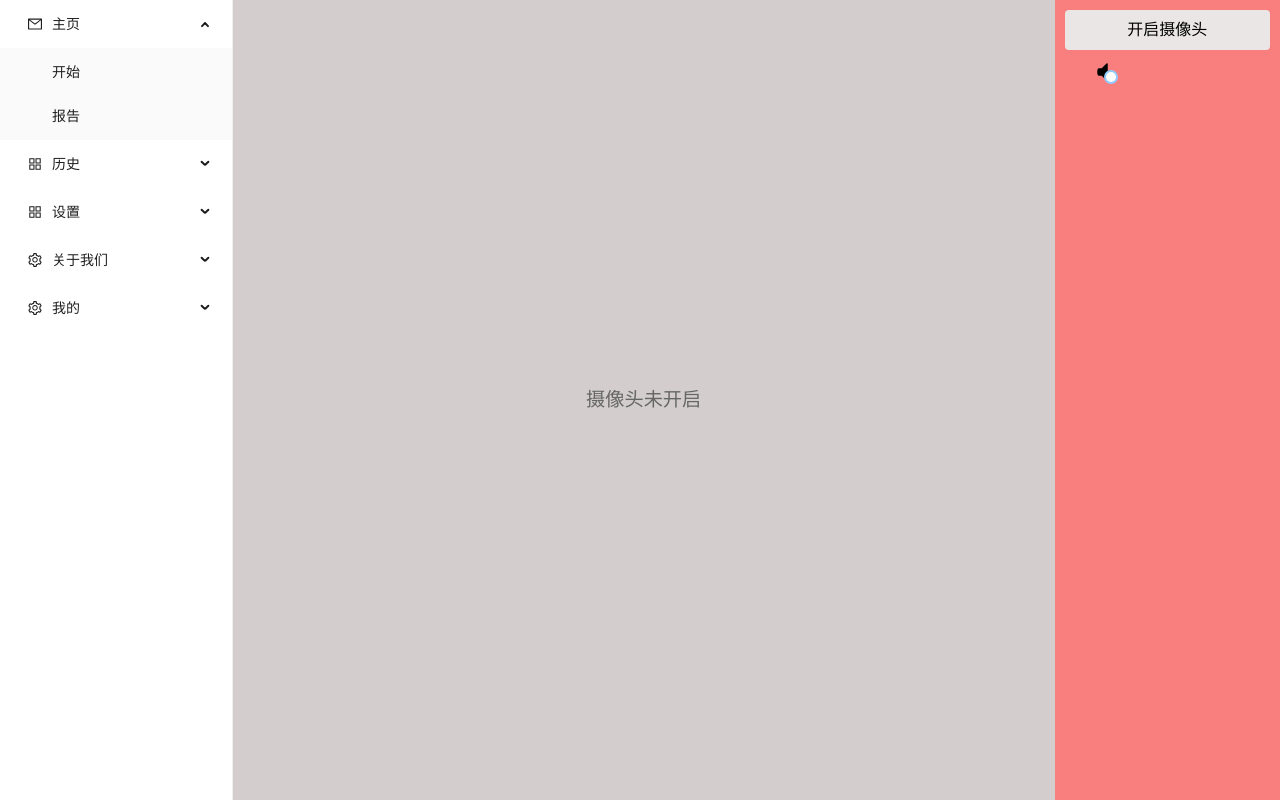
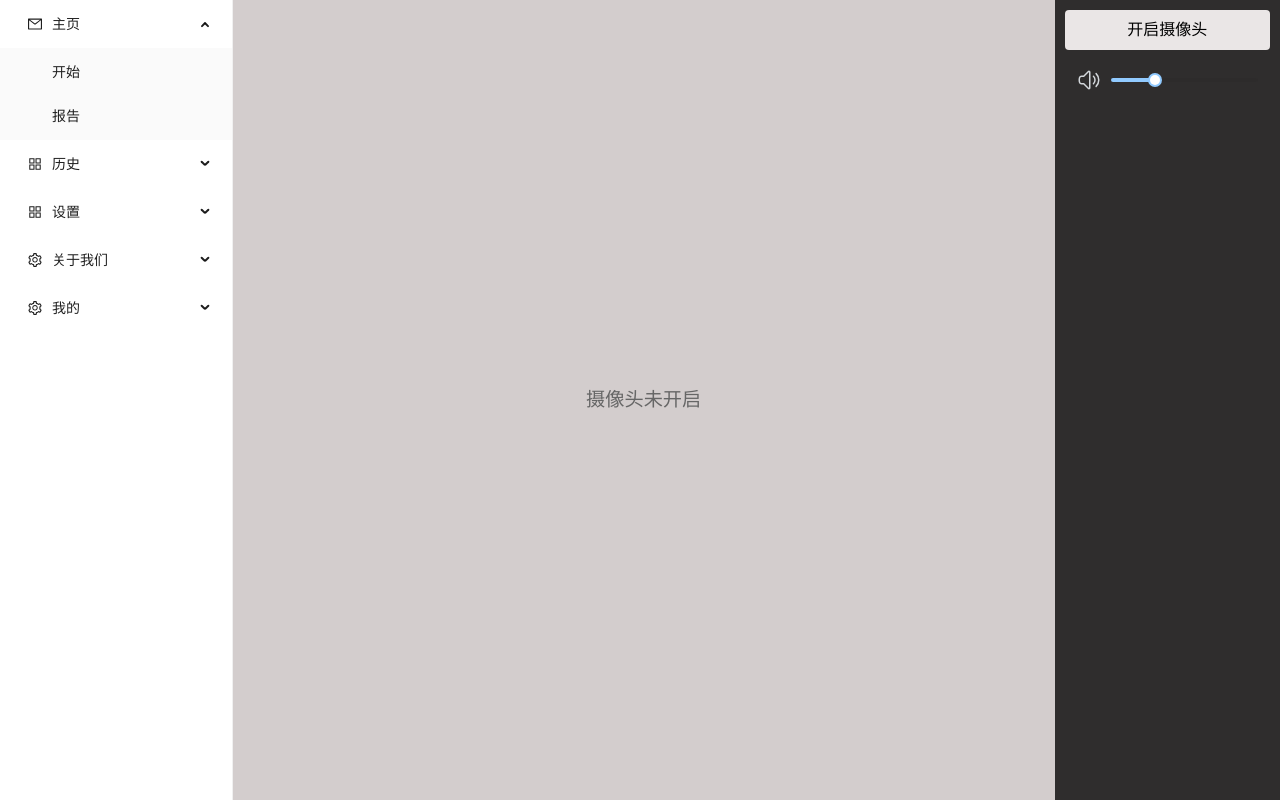
Before and after one commit to NightRain5212/test1, a Vue app in the folder interview-aissistant/: page / in a window 1280 px wide. Built offline with nearby package versions, Linux system fonts and the light colour scheme; sample sign-in values are in the browser's storage.

Commit message:
优化样式

```diff
--- a/interview-aissistant/src/views/HomeView.vue
+++ b/interview-aissistant/src/views/HomeView.vue
@@ -10,84 +10,113 @@
         {{ isCameraActive ? '关闭摄像头' : '开启摄像头' }}
       </button>
       <div class="sound-slider">
-        <div class="icon" v-if="sliderValue > 0"><svg >
+        <div class="icon">
+          <svg v-if="sliderValue > 0" xmlns="http://www.w3.org/2000/svg" fill="none" viewBox="0 0 24 24"
+            stroke-width="1.5" stroke="currentColor" class="size-6">
             <path stroke-linecap="round" stroke-linejoin="round"
               d="M19.114 5.636a9 9 0 0 1 0 12.728M16.463 8.288a5.25 5.25 0 0 1 0 7.424M6.75 8.25l4.72-4.72a.75.75 0 0 1 1.28.53v15.88a.75.75 0 0 1-1.28.53l-4.72-4.72H4.51c-.88 0-1.704-.507-1.938-1.354A9.009 9.009 0 0 1 2.25 12c0-.83.112-1.633.322-2.396C2.806 8.756 3.63 8.25 4.51 8.25H6.75Z" />
           </svg>
-        </div>
-        <div class="icon" v-if="sliderValue == 0"><svg>
+          <svg v-else xmlns="http://www.w3.org/2000/svg" fill="none" viewBox="0 0 24 24" stroke-width="1.5"
+            stroke="currentColor" class="size-6">
             <path stroke-linecap="round" stroke-linejoin="round"
               d="M17.25 9.75 19.5 12m0 0 2.25 2.25M19.5 12l2.25-2.25M19.5 12l-2.25 2.25m-10.5-6 4.72-4.72a.75.75 0 0 1 1.28.53v15.88a.75.75 0 0 1-1.28.53l-4.72-4.72H4.51c-.88 0-1.704-.507-1.938-1.354A9.009 9.009 0 0 1 2.25 12c0-.83.112-1.633.322-2.396C2.806 8.756 3.63 8.25 4.51 8.25H6.75Z" />
           </svg>
         </div>
-          <a-slider class="silder" v-model:value="sliderValue" :min="0" :max="20" />
+        <div class="slider">
+          <a-slider v-model:value="sliderValue" :min="0" :max="100" />
+        </div>
       </div>
     </div>
   </div>
 </template>
-
 <script setup>
-import { ref, onMounted, onBeforeUnmount,computed} from 'vue'
+import { ref, onMounted, onBeforeUnmount, watch } from 'vue'
 
 const isCameraActive = ref(false)
 const cameraVideo = ref(null)
-let cameraStream = null// 摄像头流
+const sliderValue = ref(30) // 默认设为中间值
+let cameraStream = null
+let audioContext = null
+let gainNode = null// 用于控制音量
+let microphone = null// 用于连接麦克风
 
-// 开启/关闭摄像头
+// 监听滑块值变化
+watch(sliderValue, (newVal) => {
+  updateVolume(newVal)
+})
+function updateVolume(value) {
+  if (!gainNode) return
+  const volume = value / 100// 将滑块值(0-100)转换为音量系数(0-1)
+  gainNode.gain.value = volume
+}
 async function toggleCamera() {
   if (isCameraActive.value) {
     stopCamera()
   } else {
-    try { await startCamera() }
-    catch (error) {
-      message.warn('未开启摄像头！')
-    }
+   await startCamera()
   }
+
 }
-
-// 启动摄像头
 async function startCamera() {
   try {
-    // 获取摄像头媒体流（默认使用前置摄像头）
-    //浏览器内置
+    // 获取摄像头和麦克风媒体流
     const stream = await navigator.mediaDevices.getUserMedia({
       video: {
-        facingMode: 'environment'  // 关键参数：强制使用后置摄像头
+        facingMode: 'environment'
       },
-      audio: false // 如果需要音频可以设为true
+      audio: true // 启用音频
     })
 
-    // 将流赋值给video元素
+    // 初始化Web Audio API
+    audioContext = new (window.AudioContext || window.webkitAudioContext)()
+    microphone = audioContext.createMediaStreamSource(stream)
+    gainNode = audioContext.createGain()
+
+    // 连接音频节点：麦克风 → 增益控制 → 目的地
+    microphone.connect(gainNode)
+    gainNode.connect(audioContext.destination)
+
+    // 设置初始音量
+    updateVolume(sliderValue.value)
+
     cameraVideo.value.srcObject = stream
     isCameraActive.value = true
     cameraStream = stream
   } catch (error) {
-    console.error('摄像头访问错误:', error)
+    console.error('设备访问错误:', error)
   }
 }
 
-// 关闭摄像头
 function stopCamera() {
   if (cameraStream) {
     cameraStream.getTracks().forEach(track => track.stop())
-  }// 停止所有轨道
+
+    // 断开音频节点
+    if (microphone && gainNode) {
+      microphone.disconnect()
+      gainNode.disconnect()
+    }
+
+    if (audioContext) {
+      audioContext.close()
+    }
+  }
+
   if (cameraVideo.value) {
-    cameraVideo.value.srcObject = null// 释放视频源
+    cameraVideo.value.srcObject = null
   }
+
   isCameraActive.value = false
   cameraStream = null
+  audioContext = null
+  gainNode = null
+  microphone = null
 }
 
-// 组件卸载时自动关闭摄像头
 onBeforeUnmount(() => {
   stopCamera()
 })
-
-//声音滑动条
-const sliderValue = ref(0);
-
 </script>
-
 <style scoped lang="scss">
 .home {
   display: flex;
@@ -121,7 +150,7 @@ const sliderValue = ref(0);
 }
 
 .controlarea {
-  background: rgb(249, 127, 127);
+  background: rgb(47, 45, 45);
   height: 100%;
   display: flex;
   flex-direction: column; // 垂直排列按钮
@@ -143,32 +172,29 @@ const sliderValue = ref(0);
   }
 }
 .sound-slider {
-  position: relative;
-  padding: 0px 30px;
-  flex: display;
   display: flex;
-  flex-grow: row;
+  align-items: center;
+  /* 垂直居中 */
+  gap: 10px;
+  /* 图标和滑块间距 */
+  padding: 8px 12px;
 
-  & :first-child {
-    left: 5px;
+  .icon {
+    flex-shrink: 0;
+    /* 防止图标被压缩 */
+    width: 24px;
+    height: 24px;
+    color: #e2e7ebe9;
   }
 
-  //匹配第一个子元素
-  & :last-child {
-    right: 5px;
+  .slider {
+    flex-grow: 1;
+    /* 滑块占据剩余空间 */
   }
 
-  .icon {
-    width: 16px;
-    height: 16px;
+  /* 调整antd滑块样式（可选） */
+  .ant-slider {
+    margin: 0;
   }
 }
-// .anticon {
-//   position: absolute;
-//   top: -2px;
-//   width: 16px;
-//   height: 16px;
-//   line-height: 1;
-//   font-size: 16px;
-//   color: rgba(0, 0, 0, 0.25);
 </style>
```
